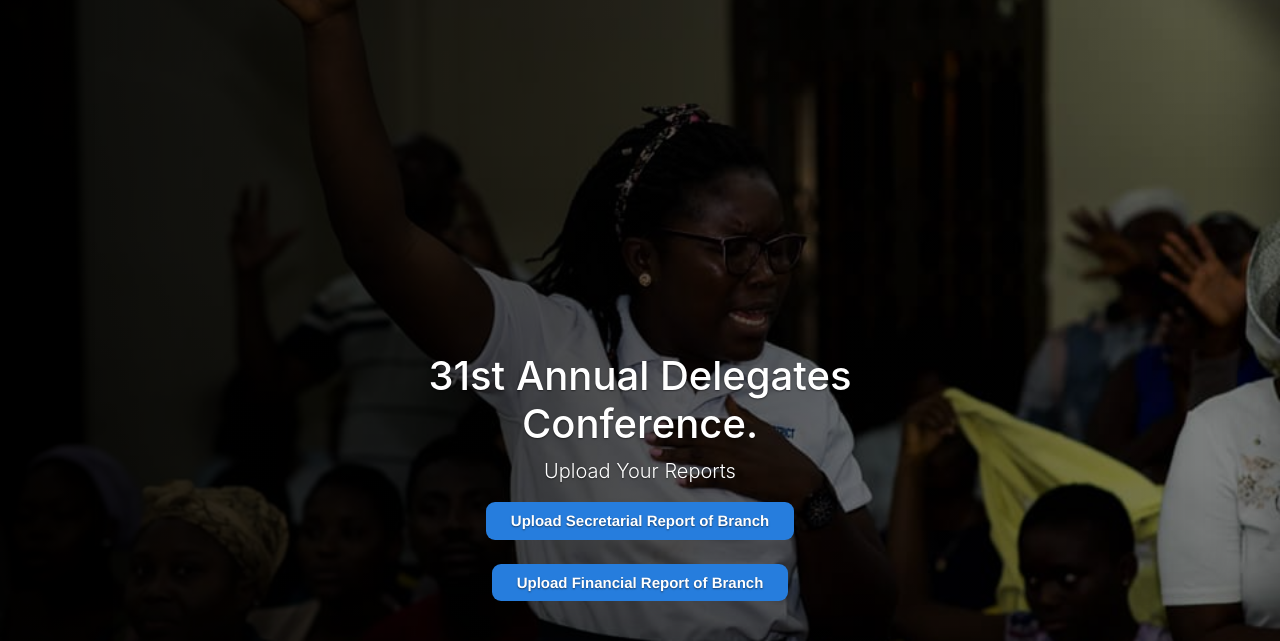
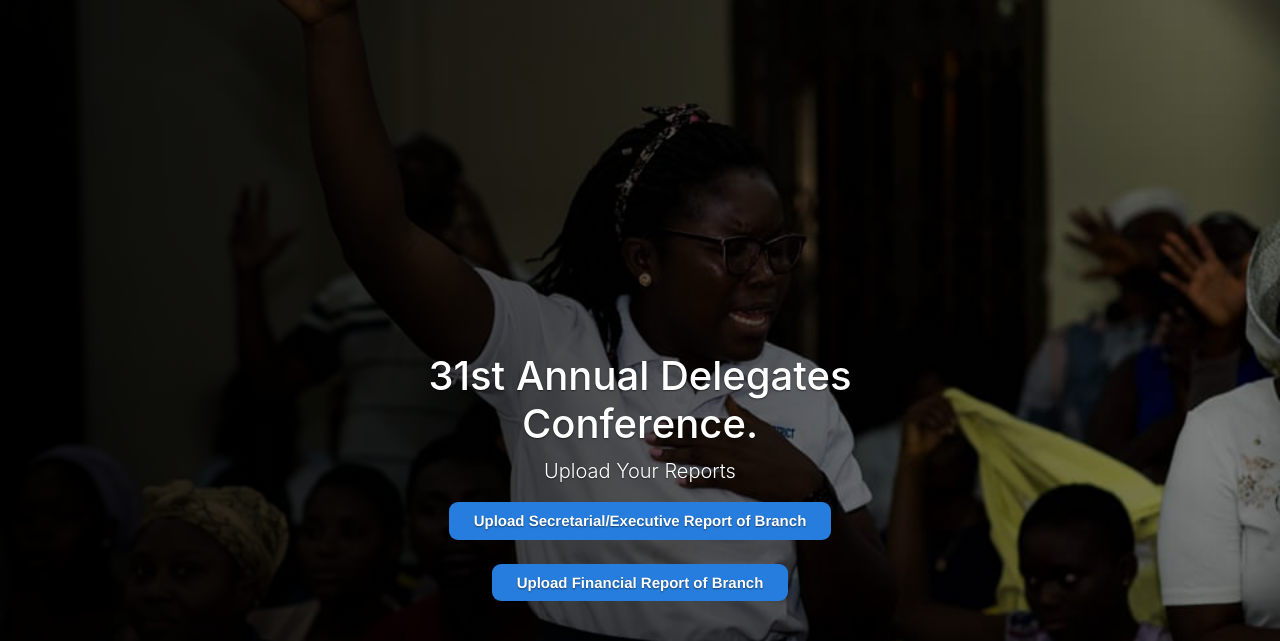
Before and after one commit to oskygh/district-page, a plain HTML site: page submit.html in a window 1280 px wide. Shown: the part 159-800 px from the top of the page. Drawn offline with nearby package versions, Linux system fonts and the light colour scheme.

Commit message:
Fixed button

```diff
--- a/submit.html
+++ b/submit.html
@@ -56,7 +56,7 @@
     <h1 class="cover-heading">31st Annual Delegates Conference.</h1>
     <p class="lead"> Upload Your Reports</p>
     <p class="lead">
-      <a class="typeform-share button" href="https://docs.google.com/forms/d/e/1FAIpQLSey5vXLQAucNgxFbmuTvK1DxzmQpWT_uAGOU7B-CsVbGrRZQw/viewform?usp=sf_link" data-mode="popup" style="display:inline-block;text-decoration:none;background-color:#267DDD;color:white;cursor:pointer;font-family:Helvetica,Arial,sans-serif;font-size:15px;line-height:37.5px;text-align:center;margin:0;height:37.5px;padding:0px 25px;border-radius:9px;max-width:100%;white-space:nowrap;overflow:hidden;text-overflow:ellipsis;font-weight:bold;-webkit-font-smoothing:antialiased;-moz-osx-font-smoothing:grayscale;" data-submit-close-delay="0" target="_blank">Upload Secretarial Report of Branch </a>
+      <a class="typeform-share button" href="https://docs.google.com/forms/d/e/1FAIpQLSey5vXLQAucNgxFbmuTvK1DxzmQpWT_uAGOU7B-CsVbGrRZQw/viewform?usp=sf_link" data-mode="popup" style="display:inline-block;text-decoration:none;background-color:#267DDD;color:white;cursor:pointer;font-family:Helvetica,Arial,sans-serif;font-size:15px;line-height:37.5px;text-align:center;margin:0;height:37.5px;padding:0px 25px;border-radius:9px;max-width:100%;white-space:nowrap;overflow:hidden;text-overflow:ellipsis;font-weight:bold;-webkit-font-smoothing:antialiased;-moz-osx-font-smoothing:grayscale;" data-submit-close-delay="0" target="_blank">Upload Secretarial/Executive Report of Branch </a>
      <p class="lead">
        <a class="typeform-share button" href="https://docs.google.com/forms/d/e/1FAIpQLSdDingbTGLvueKkUfZxoGiUBEOJuOWkLSgbFwtz55xWD4T3jg/viewform?usp=sf_link" data-mode="popup" style="display:inline-block;text-decoration:none;background-color:#267DDD;color:white;cursor:pointer;font-family:Helvetica,Arial,sans-serif;font-size:15px;line-height:37.5px;text-align:center;margin:0;height:37.5px;padding:0px 25px;border-radius:9px;max-width:100%;white-space:nowrap;overflow:hidden;text-overflow:ellipsis;font-weight:bold;-webkit-font-smoothing:antialiased;-moz-osx-font-smoothing:grayscale;" data-submit-close-delay="0" target="_blank">Upload Financial Report of Branch </a>
 
```
